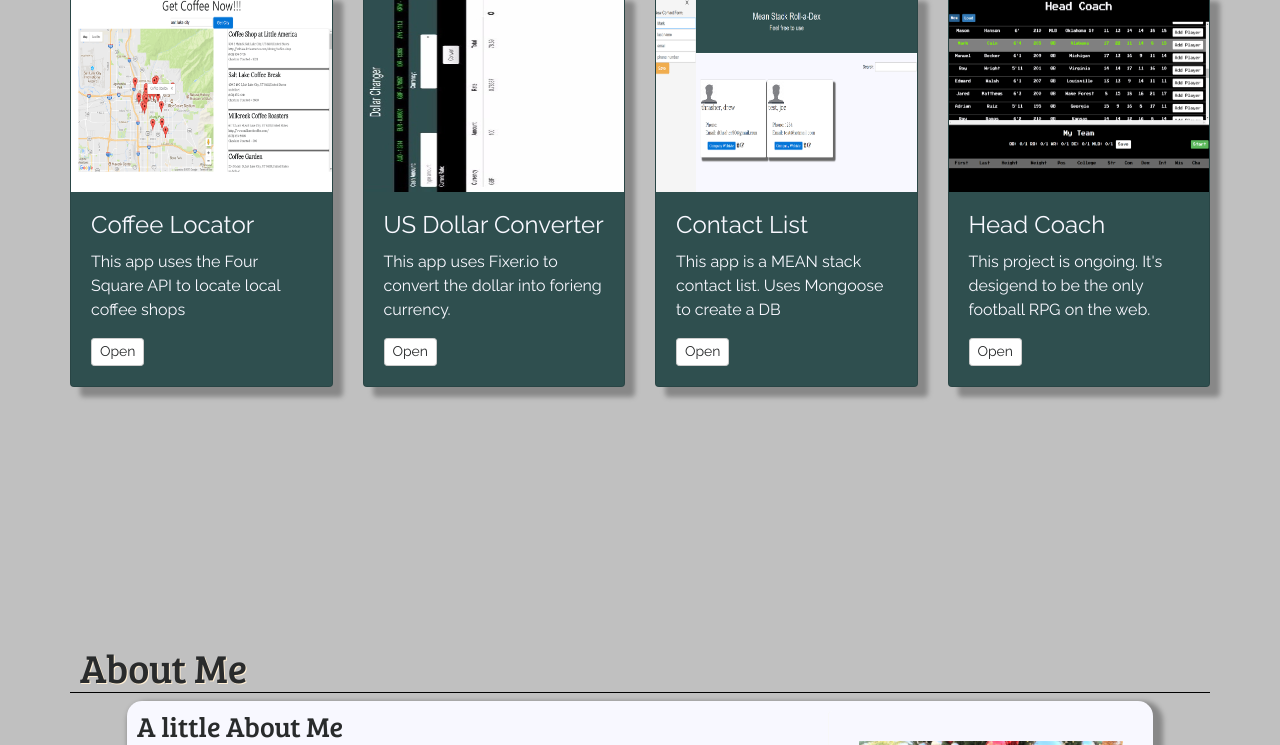
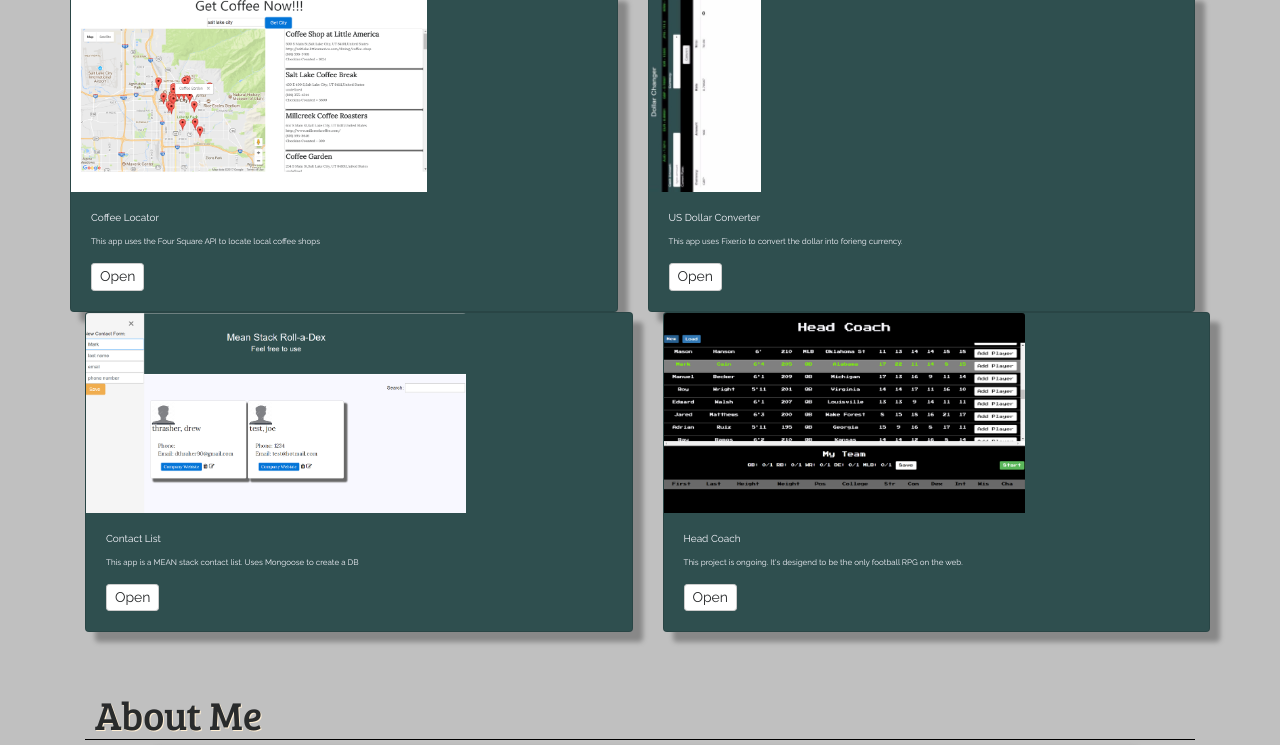
Before and after one commit to dthrasher90/webpage3, a website: page public/index.html in a window 1280 px wide. Shown: the part 722-1467 px from the top of the page. Drawn offline with nearby package versions, Linux system fonts and the light colour scheme; a script that the page names is missing.

Commit message:
break points added

```diff
--- a/public/index.html
+++ b/public/index.html
@@ -68,16 +68,15 @@
  </div>
 
 
-
-
+<div id = "projects">
  <div class= "container">
  	<div class= "row">
-  	 <div id = "projects">
+
   	 	<h1>Projects</h1>
 
 	<div class="card-deck">
 	  <div class="card">
-	    <img class="card-img-top" src="styles/coffeelocator.png" alt="Card image cap">
+	    <img class="card-img-top img-fluid" src="styles/coffeelocator.png" alt="Card image cap">
 	    <div class="card-block">
 	      <h4 class="card-title">Coffee Locator</h4>
 	      <p class="card-text">This app uses the Four Square API to locate local coffee shops</p>
@@ -86,7 +85,7 @@
 	  </div>
 
 	  <div class="card">
-	    <img class="card-img-top" src="styles/usdcrop.jpg"alt="Card image cap">
+	    <img class="card-img-top img-fluid" src="styles/usdcrop.jpg"alt="Card image cap">
 	    <div class="card-block">
 	      <h4 class="card-title">US Dollar Converter</h4>
 	      <p class="card-text">This app uses Fixer.io to convert the dollar into forieng currency.  </p>
@@ -95,7 +94,7 @@
 	  </div>
 
 	  <div class="card">
-	    <img class="card-img-top" src="styles/contactlist.png" alt="Card image cap">
+	    <img class="card-img-top img-fluid" src="styles/contactlist.png" alt="Card image cap">
 	    <div class="card-block">
 	      <h4 class="card-title">Contact List</h4>
 	      <p class="card-text">This app is a MEAN stack contact list. Uses Mongoose to create a DB</p><a href="https://contact4.herokuapp.com/" class="btn btn-secondary btn-sm" target="_blank">Open</a>
@@ -103,7 +102,7 @@
 	  </div>
 
 	  <div class="card">
-	     <img class="card-img-top" src="styles/headcoach.png" alt="Card image cap">
+	     <img class="card-img-top img-fluid	" src="styles/headcoach.png" alt="Card image cap">
 	    <div class="card-block">
 	 	 <h4 class="card-title">Head Coach</h4>
 	      <p class="card-text">This project is  ongoing.  It's desigend to be the only football RPG on the web.</p>
@@ -114,6 +113,8 @@
 	</div>
 
 
+
+
 <!-- 	end portfolio brackets -->
   	  </div>
    </div>
@@ -121,11 +122,12 @@
 
 <div class="container">
  <div class="row">
+   <div  class= "col-md-12">
  	<div id="about">
  		<h1>About Me</h1>
- 		<article class="col-xs-6">
+ 		<article >
 
- 			<img src="styles/family2.jpg" class="rounded" alt="Responsive image">
+ 			<img class= "rounded" src="styles/family2.jpg"  alt="Responsive image">
 
  			<h3>A little About Me</h3>
 
@@ -141,7 +143,7 @@
 			<p>Qualisque assentior est at, prima inimicus vel ut. An choro invenire pertinacia sit, quo veniam soluta ancillae ne, iusto prompta cu sea. Blandit placerat maluisset sed at, atqui reprehendunt et mei. Doctus adipisci periculis pri ea, cu vis vitae ornatus maluisset. Ei per inermis consulatu, no numquam omittam ius. Nibh argumentum mediocritatem sed at, fuisset facilisi ex eum, ex euismod sapientem instructior quo</p>
  		</article>
 
-
+ 	  </div>
  	</div>
  </div>
 </div>
--- a/public/styles/main.css
+++ b/public/styles/main.css
@@ -119,7 +119,8 @@ ul {
     margin-top: 5px;
     border-radius: 15px;
     -webkit-box-shadow: 5px 5px 5px 5px #888888;
-    box-shadow: 5px 5px 5px 5px #888888; }
+    box-shadow: 5px 5px 5px 5px #888888;
+    overflow: scroll; }
     #about article img {
       height: 400px;
       width: 325px;
@@ -163,11 +164,79 @@ footer {
   font-family: Raleway;
   font-weight: bold; }
 
-/*@media (min-width: 576px) {  }
+@media (min-width: 343px) {
+  #projects {
+    height: 2000px; }
+    #projects .card-deck {
+      display: block;
+      /* justify-content: flex-start;
+    flex-flow: row wrap;
+    align-items: stretch;*/ }
+    #projects .card-deck .card {
+      display: block;
+      width: 40%; }
+    #projects h4 {
+      font-size: 8px; }
+    #projects p {
+      font-size: 6px; } }
 
-@media (min-width: 768px) {  }
+@media (min-width: 576px) {
+  #projects .card-deck {
+    display: -webkit-box;
+    display: -webkit-flex;
+    display: -ms-flexbox;
+    display: flex;
+    -webkit-box-pack: start;
+    -webkit-justify-content: flex-start;
+    -ms-flex-pack: start;
+    justify-content: flex-start;
+    -webkit-box-orient: horizontal;
+    -webkit-box-direction: normal;
+    -webkit-flex-flow: row wrap;
+    -ms-flex-flow: row wrap;
+    flex-flow: row wrap;
+    -webkit-box-align: stretch;
+    -webkit-align-items: stretch;
+    -ms-flex-align: stretch;
+    align-items: stretch; }
+  #projects .card-deck .card {
+    display: block;
+    -webkit-flex-basis: 20%;
+    -ms-flex-preferred-size: 20%;
+    flex-basis: 20%;
+    /* change this value for each breakpoint*/ }
+  #projects h4 {
+    font-size: 10px; }
+  #projects p {
+    font-size: 8px; } }
 
+@media (min-width: 768px) {
+  #projects .card-deck {
+    display: -webkit-box;
+    display: -webkit-flex;
+    display: -ms-flexbox;
+    display: flex;
+    -webkit-box-pack: start;
+    -webkit-justify-content: flex-start;
+    -ms-flex-pack: start;
+    justify-content: flex-start;
+    -webkit-box-orient: horizontal;
+    -webkit-box-direction: normal;
+    -webkit-flex-flow: row wrap;
+    -ms-flex-flow: row wrap;
+    flex-flow: row wrap;
+    -webkit-box-align: stretch;
+    -webkit-align-items: stretch;
+    -ms-flex-align: stretch;
+    align-items: stretch; }
+  #projects .card-deck .card {
+    display: block;
+    -webkit-flex-basis: 33.3%;
+    -ms-flex-preferred-size: 33.3%;
+    flex-basis: 33.3%;
+    /* change this value for each breakpoint*/ }
+  #about article {
+    overflow: hidden; } }
 
-@media (min-width: 992px) {}
-
-@media (min-width: 1200px) { }*/
+#blog .entry {
+  width: 75%; }
--- a/public/styles/styles.scss
+++ b/public/styles/styles.scss
@@ -121,7 +121,6 @@ ul{
     box-shadow: 10px 10px 5px #888888;
     color: ghostwhite;
     width: 20%;
-
     img{
 
       height: 200px;
@@ -133,6 +132,7 @@ ul{
   height: 1000px;
   width: 100%;
   font-family: Raleway;
+
 
    h1{
     padding: 10px;
@@ -153,6 +153,7 @@ ul{
     margin-top: 5px;
     border-radius: 15px;
     box-shadow: 5px 5px 5px 5px #888888;
+     overflow: scroll;
 
     img{
       height: 400px;
@@ -213,11 +214,92 @@ footer{
   font-weight: bold;
 }
 
-/*@media (min-width: 576px) {  }
+@media (min-width: 343px) {
+ #projects{
+  height: 2000px;
+  .card-deck {
+    display: block;
+   /* justify-content: flex-start;
+    flex-flow: row wrap;
+    align-items: stretch;*/
+  }
+  .card-deck .card {
+    display: block;
+    width: 40%;
+    }
 
-@media (min-width: 768px) {  }
+     h4{
+      font-size: 8px;
+
+    }
+
+    p{
+      font-size: 6px;
+    }
+ }
+
+}
+
+
+@media (min-width: 576px) {
+ #projects{
+  .card-deck {
+    display: flex;
+    justify-content: flex-start;
+    flex-flow: row wrap;
+    align-items: stretch;
+  }
+  .card-deck .card {
+    display: block;
+    flex-basis: 20%; /* change this value for each breakpoint*/
+    }
+
+     h4{
+      font-size: 10px;
+
+    }
+
+    p{
+      font-size: 8px;
+    }
+ }
+
+}
+
+@media (min-width: 768px) {
+
+ #projects{
+  .card-deck {
+    display: flex;
+    justify-content: flex-start;
+    flex-flow: row wrap;
+    align-items: stretch;
+  }
+
+  .card-deck .card {
+    display: block;
+    flex-basis: 33.3%; /* change this value for each breakpoint*/
+
+
+  }
+
+
+ }
+  #about {
+    article{
+      overflow: hidden;
+    }
+  }
+ }
+
+ #blog{
+
+  .entry{
+    width: 75%;
+  }
+ }
 
 
 @media (min-width: 992px) {}
 
-@media (min-width: 1200px) { }*/
+@media (min-width: 1200px) { }
```
